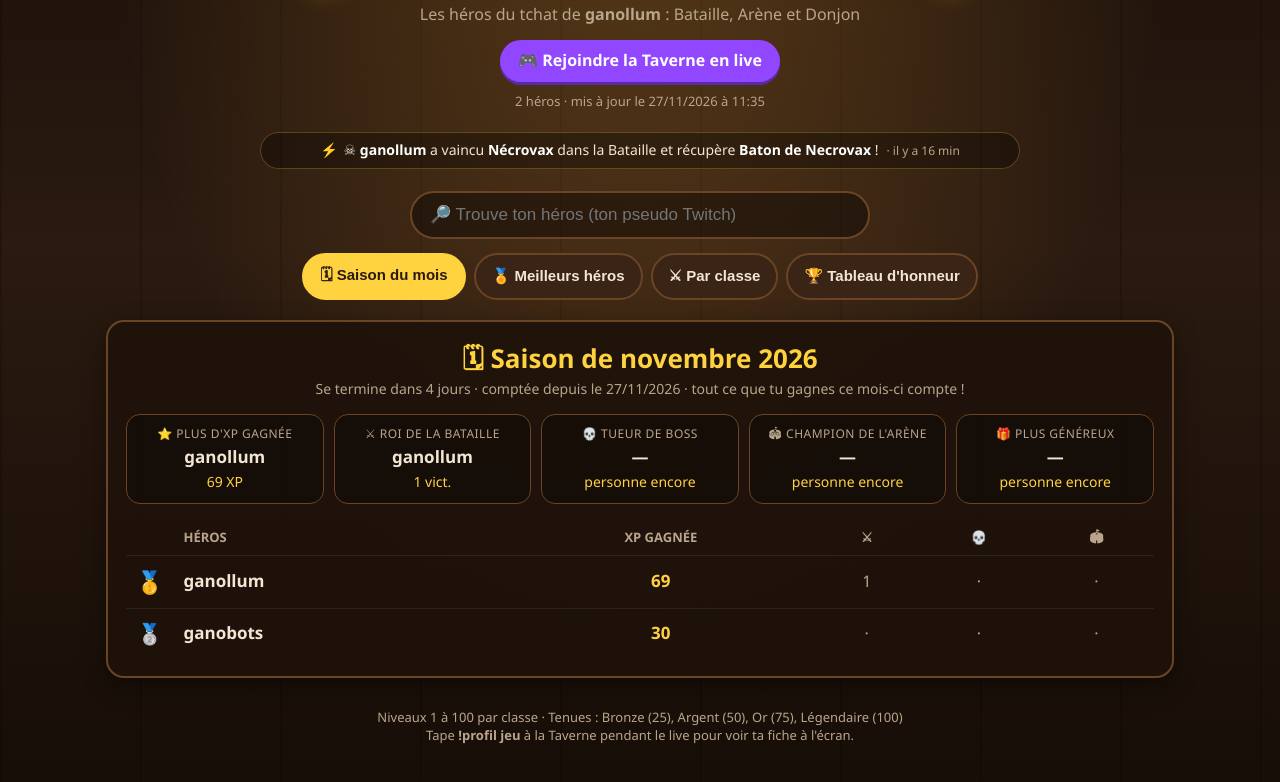
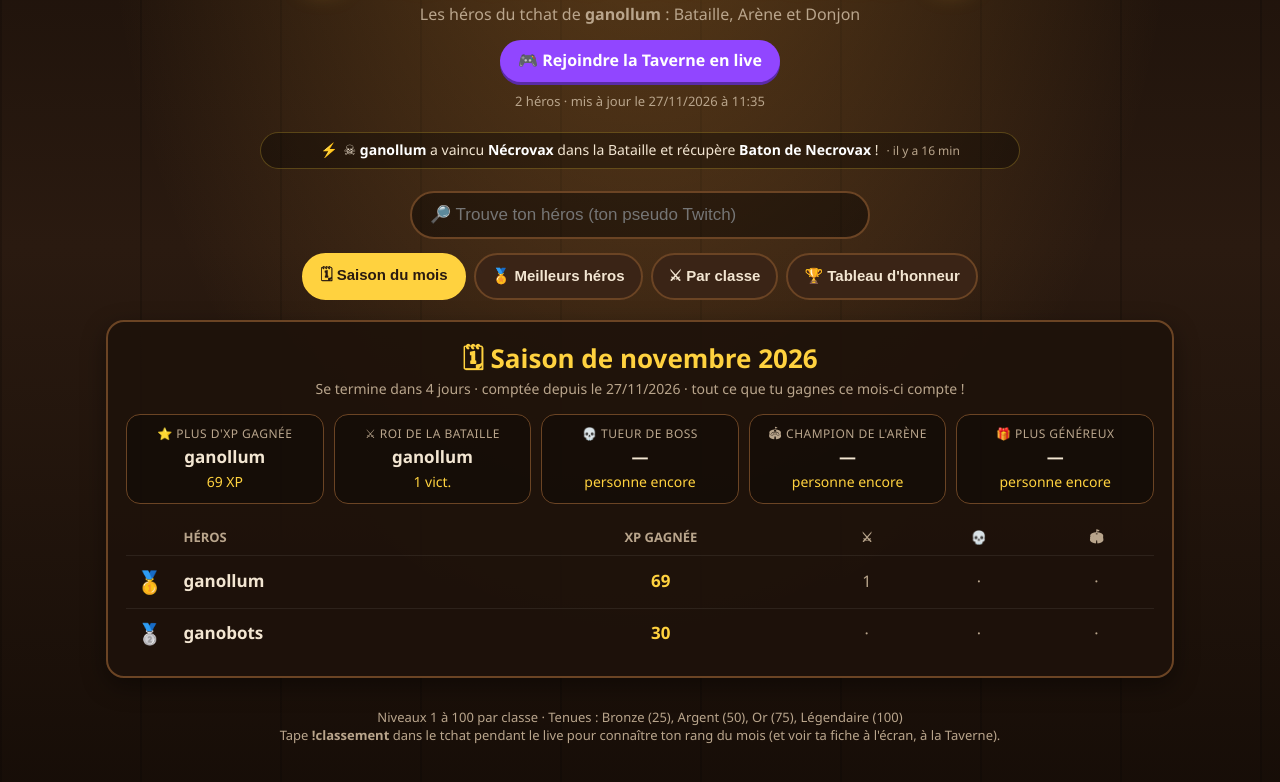
Before and after one commit to ganollum/taverne, a plain HTML site: page index.html in a window 1280 px wide. Shown: the part 126-908 px from the top of the page. Drawn offline with Linux system fonts and the light colour scheme.

Commit message:
Page du classement (Taverne des Héros)

```diff
--- a/index.html
+++ b/index.html
@@ -3,7 +3,7 @@
 <head>
 <meta charset="utf-8">
 <meta name="viewport" content="width=device-width, initial-scale=1">
-<!-- taverne-page v5 : page installée et mise à jour automatiquement par le jeu, ne pas modifier à la main -->
+<!-- taverne-page v6 : page installée et mise à jour automatiquement par le jeu, ne pas modifier à la main -->
 <title>Taverne des Héros · Classement</title>
 <meta name="description" content="Le classement des héros de la Taverne des Héros, les jeux du tchat de ganollum sur Twitch.">
 <style>
@@ -137,7 +137,7 @@
 
   <footer>
     Niveaux 1 à 100 par classe · Tenues : Bronze (25), Argent (50), Or (75), Légendaire (100)<br>
-    Tape <b>!profil jeu</b> à la Taverne pendant le live pour voir ta fiche à l'écran.
+    Tape <b>!classement</b> dans le tchat pendant le live pour connaître ton rang du mois (et voir ta fiche à l'écran, à la Taverne).
   </footer>
 </div>
 
```
